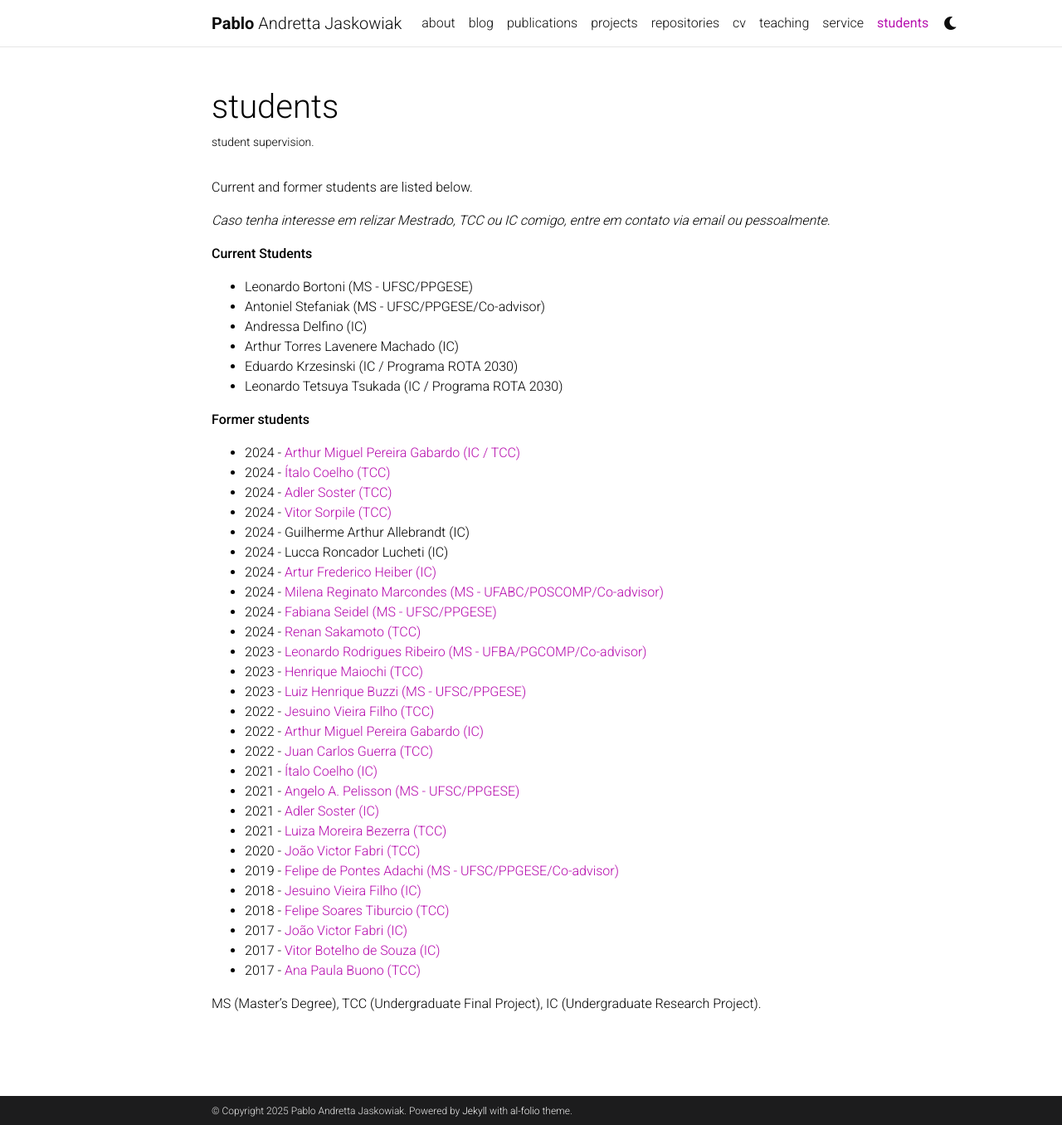
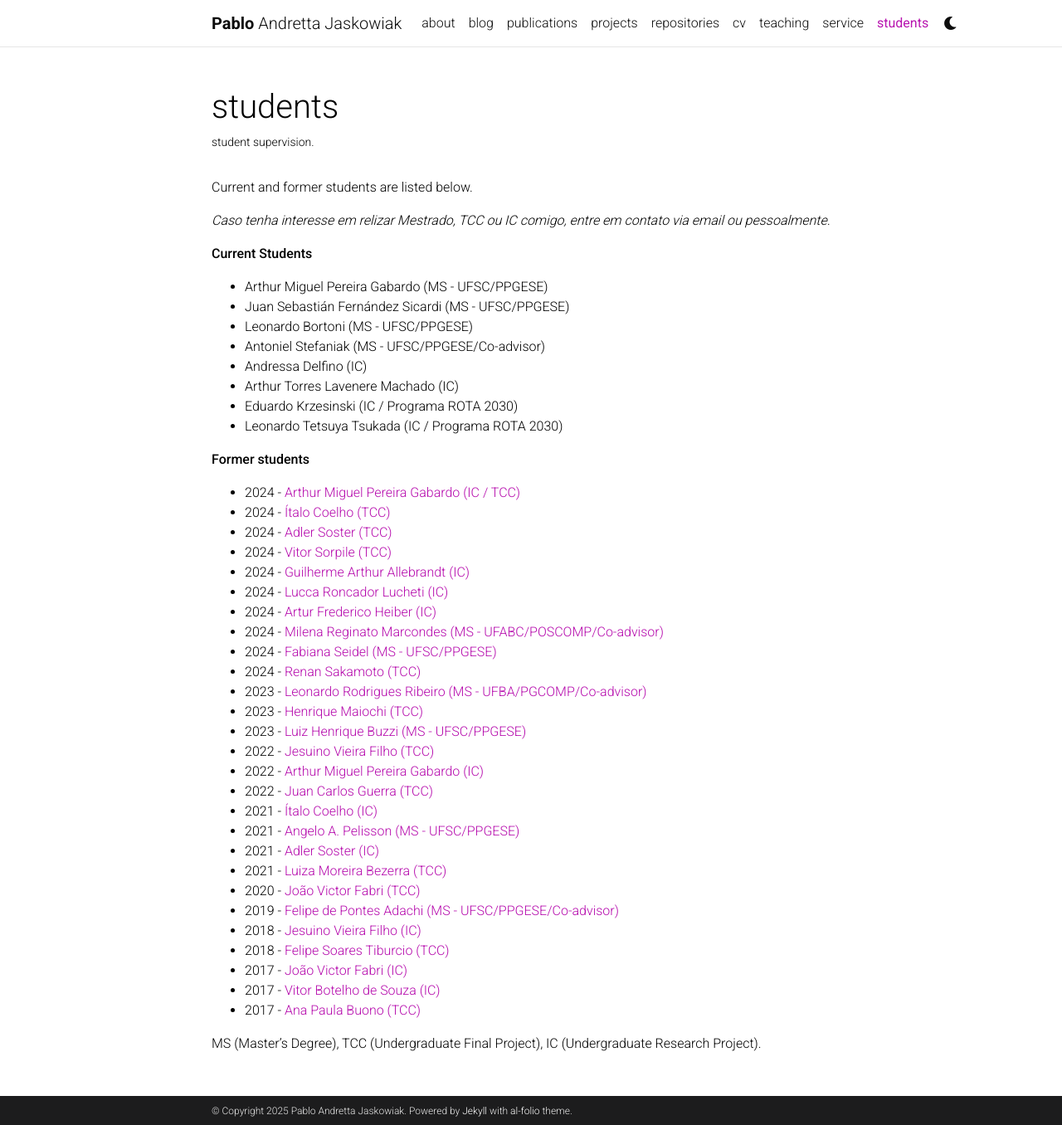
Before and after one commit to pajaskowiak/pajaskowiak.github.io, a Jekyll site: the page built from _pages/supervision.md, in a window 1280 px wide and 1356 px high. Shown: the whole window at 83% size. Built offline with Jekyll 4.4.1, drawn with Linux system fonts in a browser that asks for light colours; comment, search, counter and statistics services are not loaded; a style sheet for code colours, icons or effects is not loaded; some of the changed lines change nothing that is shown.

Commit message:
students

```diff
--- a/_pages/supervision.md
+++ b/_pages/supervision.md
@@ -15,6 +15,8 @@ Current and former students are listed below.
 
 <strong>Current Students</strong>
 
+- Arthur Miguel Pereira Gabardo (MS - UFSC/PPGESE)
+- Juan Sebastián Fernández Sicardi (MS - UFSC/PPGESE)
 - Leonardo Bortoni (MS - UFSC/PPGESE)
 - Antoniel Stefaniak (MS - UFSC/PPGESE/Co-advisor)
 - Andressa Delfino (IC)
@@ -22,17 +24,16 @@ Current and former students are listed below.
 - Eduardo Krzesinski (IC / Programa ROTA 2030)
 - Leonardo Tetsuya Tsukada (IC / Programa ROTA 2030)
 
-
 <strong>Former students</strong>
 - 2024 - <a href="https://repositorio.ufsc.br/handle/123456789/262172">Arthur Miguel Pereira Gabardo (IC / TCC)</a>
 - 2024 - <a href="https://repositorio.ufsc.br/handle/123456789/262191"> Ítalo Coelho (TCC) </a>
 - 2024 - <a href="https://repositorio.ufsc.br/handle/123456789/262025">Adler Soster (TCC)</a>
 - 2024 - <a href="https://repositorio.ufsc.br/handle/123456789/261979">Vitor Sorpile (TCC)</a>
-- 2024 - Guilherme Arthur Allebrandt (IC)
-- 2024 - Lucca Roncador Lucheti (IC)
+- 2024 - <a href="https://pibic.sistemas.ufsc.br/pub/verFormulario/1242216">Guilherme Arthur Allebrandt (IC)  </a>
+- 2024 - <a href="https://pibic.sistemas.ufsc.br/pub/verFormulario/1241850">Lucca Roncador Lucheti (IC) </a>
 - 2024 - <a href="https://repositorio.ufsc.br/handle/123456789/258957">Artur Frederico Heiber (IC)</a>
 - 2024 - <a href="">Milena Reginato Marcondes (MS - UFABC/POSCOMP/Co-advisor)</a>
-- 2024 - <a href="">Fabiana Seidel (MS - UFSC/PPGESE)</a>
+- 2024 - <a href="https://repositorio.ufsc.br/handle/123456789/263522">Fabiana Seidel (MS - UFSC/PPGESE)</a>
 - 2024 - <a href="https://repositorio.ufsc.br/handle/123456789/255785">Renan Sakamoto (TCC)</a>
 - 2023 - <a href="https://repositorio.ufba.br/bitstream/ri/38590/1/Dissertacao_mestrado_Leonardo_versao_final.pdf">Leonardo Rodrigues Ribeiro (MS - UFBA/PGCOMP/Co-advisor)</a>
 - 2023 - <a href="https://repositorio.ufsc.br/handle/123456789/248201">Henrique Maiochi (TCC)</a>
```
Also changed, not shown: 4 other files.
